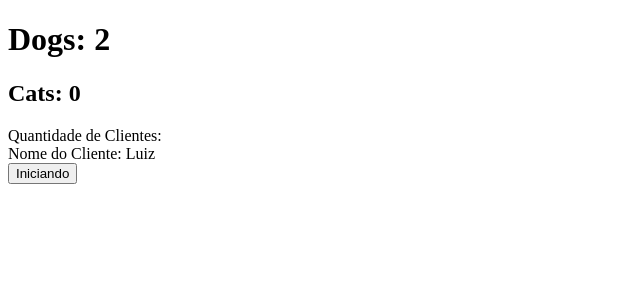
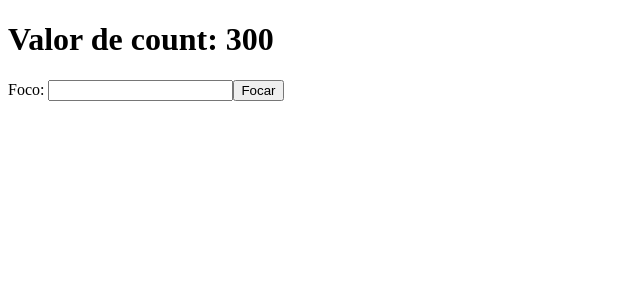
Before and after one commit to LuizCarlosVilela/advanced-react, a React (Create React App) app: page / in a window 1280 px wide. Shown: the top 300 px of the page, without its empty margins (0-640 px from the left). Built offline with nearby package versions, Linux system fonts and the light colour scheme.

Commit message:
Usando Refs no input e vendo sua manipulação no DOM

```diff
--- a/src/App.js
+++ b/src/App.js
@@ -1,19 +1,28 @@
-import React from 'react';
-
-import PetShop from './PetShop';
+import React, { useRef, useEffect, useState } from 'react';
 
 export default function App(){
 
+    const inputRef = useRef();
+    const count = useRef(1);
+
+    const [, setValue] = useState(false);
+
     const handleClick = () => {
-        console.log('Iniciando banco...')
+        inputRef.current.focus()
+        console.log(inputRef.current)
     }
+
+    useEffect( () => {
+        setTimeout( () => {
+            count.current = 300
+            setValue(true);
+        }, 400)
+    })
     return (
-        <div>
-            <PetShop
-                dogs={2}
-                customerName={'Luiz'}
-                onClick={handleClick}
-            />
-        </div>
+        <>
+            <h1>Valor de count: {count.current}</h1>
+            Foco: <input ref={inputRef}/>
+            <button onClick={handleClick}>Focar</button>
+        </>
     )
 }
```
Also changed, not shown: src/ProptTypes/App.js (added, +19 -0 lines), src/ProptTypes/PetShop.js (renamed from src/PetShop.js).
